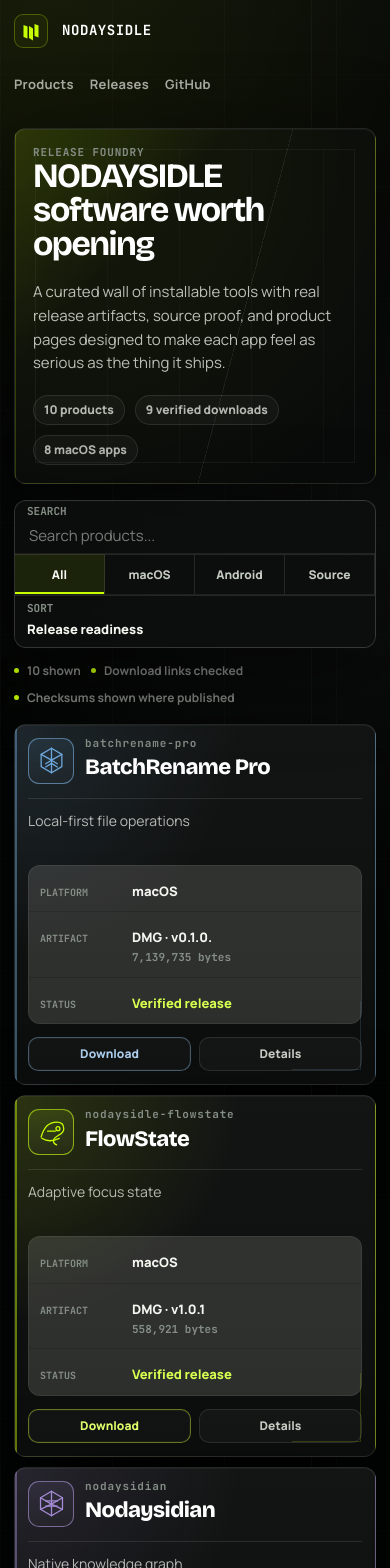
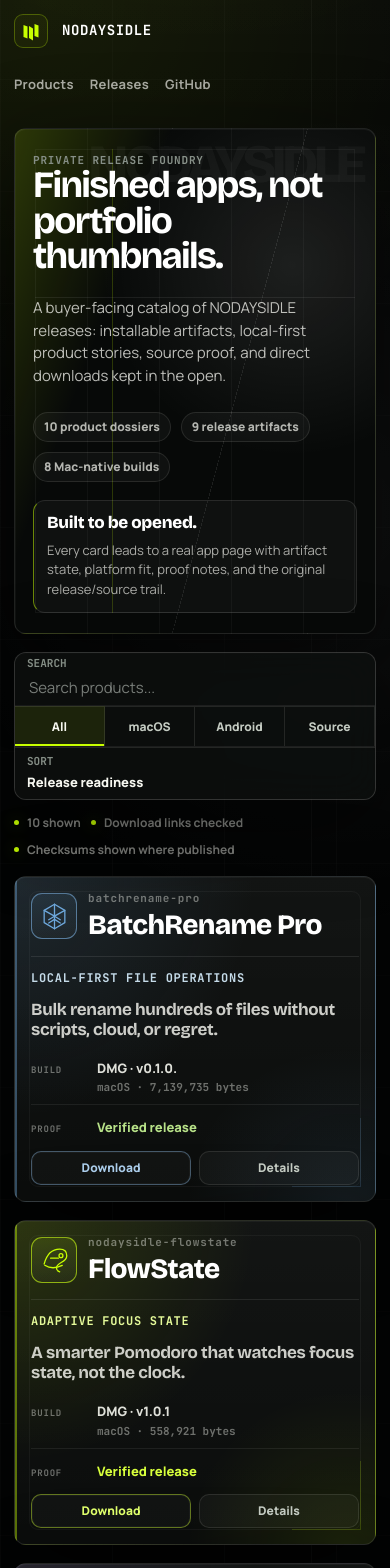
Before and after one commit to nodaysidle/nodaysidle-project-pages, a React (Vite) app: page / in a window 390 px wide. Shown: the top 1568 px of the page. Built offline with nearby package versions, Linux system fonts and the light colour scheme.

Commit message:
Elevate foundry catalog product showcase

```diff
--- a/src/main.jsx
+++ b/src/main.jsx
@@ -491,20 +491,24 @@ function Home() {
 
       <section className="catalog-hero" aria-labelledby="catalog-title">
         <div className="hero-copy">
-          <p className="kicker">Release foundry</p>
-          <h1 id="catalog-title">NODAYSIDLE software worth opening</h1>
-          <p className="hero-lede">A curated wall of installable tools with real release artifacts, source proof, and product pages designed to make each app feel as serious as the thing it ships.</p>
+          <p className="kicker">Private release foundry</p>
+          <h1 id="catalog-title">Finished apps, not portfolio thumbnails.</h1>
+          <p className="hero-lede">A buyer-facing catalog of NODAYSIDLE releases: installable artifacts, local-first product stories, source proof, and direct downloads kept in the open.</p>
           <div className="hero-proof" aria-label="Catalog proof summary">
-            <span>{projects.length} products</span>
-            <span>{verifiedDownloads} verified downloads</span>
-            <span>{counts.macOS || 0} macOS apps</span>
+            <span>{projects.length} product dossiers</span>
+            <span>{verifiedDownloads} release artifacts</span>
+            <span>{counts.macOS || 0} Mac-native builds</span>
+          </div>
+          <div className="hero-statement" aria-label="Foundry promise">
+            <strong>Built to be opened.</strong>
+            <span>Every card leads to a real app page with artifact state, platform fit, proof notes, and the original release/source trail.</span>
           </div>
         </div>
         <aside className={`featured-release ${productClass(featured)}`} aria-label="Featured verified release">
           <div className="featured-top">
             <div className="product-icon large"><ProjectMark project={featured} /></div>
             <div>
-              <p className="kicker">Featured dossier</p>
+              <p className="kicker">Current spotlight</p>
               <h2>{featured.name}</h2>
             </div>
           </div>
@@ -582,10 +586,10 @@ function Home() {
                 </div>
               </a>
               <p className="product-category">{project.tag}</p>
-              <dl className="card-meta">
-                <div className="meta-platform"><dt>Platform</dt><dd>{meta.platform}</dd></div>
-                <div className="meta-artifact"><dt>Artifact</dt><dd>{meta.type} · {projectVersion(meta)}<span>{meta.size}</span></dd></div>
-                <div className={meta.canDownload ? 'meta-status status-ok' : 'meta-status status-bad'}><dt>Status</dt><dd>{meta.releaseState}</dd></div>
+              <p className="product-narrative">{project.headline}</p>
+              <dl className="card-meta" aria-label={`${project.name} release dossier`}>
+                <div className="meta-artifact"><dt>Build</dt><dd>{meta.type} · {projectVersion(meta)}<span>{meta.platform} · {meta.size}</span></dd></div>
+                <div className={meta.canDownload ? 'meta-status status-ok' : 'meta-status status-bad'}><dt>Proof</dt><dd>{meta.releaseState}</dd></div>
               </dl>
               {project.linkIssue && <p className="link-issue">{project.linkIssue}</p>}
               <ActionLinks project={project} meta={meta} compact />
@@ -635,6 +639,10 @@ function ProjectPage({ project }) {
             </div>
           </div>
           <p className="summary">{project.summary}</p>
+          <div className="detail-value-card" aria-label="Product value">
+            <span>Why it matters</span>
+            <strong>{project.headline}</strong>
+          </div>
           <div className="detail-badges" aria-label="Product metadata">
             <span>{project.tag}</span>
             <span>{meta.platform}</span>
--- a/src/styles.css
+++ b/src/styles.css
@@ -1457,3 +1457,384 @@ dt {
     animation-duration: .01ms !important;
   }
 }
+
+/* Senior buyer-facing pass: turn the release ledger into a product showcase without changing release data. */
+.catalog-shell {
+  background:
+    radial-gradient(circle at 50% -10%, rgba(200,255,0,.07), transparent 30rem),
+    linear-gradient(180deg, rgba(255,255,255,.018), transparent 340px),
+    linear-gradient(90deg, transparent 0 calc(50% - 590px), rgba(200,255,0,.11) calc(50% - 590px) calc(50% - 588px), transparent calc(50% - 588px));
+}
+
+.catalog-hero {
+  grid-template-columns: minmax(0, 1fr) minmax(350px, 410px);
+  gap: 20px;
+  margin-bottom: 18px;
+}
+
+.hero-copy {
+  min-height: 470px;
+  padding: 54px 58px 38px;
+  justify-content: end;
+  background:
+    linear-gradient(110deg, rgba(200,255,0,.19), transparent 29%),
+    radial-gradient(circle at 77% 27%, rgba(255,255,255,.09), transparent 12rem),
+    linear-gradient(105deg, transparent 0 59%, rgba(255,255,255,.09) 59% 59.14%, transparent 59.14%),
+    repeating-linear-gradient(90deg, rgba(255,255,255,.034) 0 1px, transparent 1px 72px),
+    rgba(8,10,9,.96);
+}
+
+.hero-copy::before {
+  inset: 20px;
+  background:
+    linear-gradient(90deg, transparent 0 24%, rgba(200,255,0,.27) 24% 24.12%, transparent 24.12%),
+    linear-gradient(0deg, transparent 0 68%, rgba(255,255,255,.11) 68% 68.12%, transparent 68.12%);
+}
+
+.hero-copy::after {
+  content: 'NODAYSIDLE';
+  position: absolute;
+  right: 34px;
+  top: 28px;
+  color: rgba(255,255,255,.035);
+  font: 800 clamp(58px, 8vw, 118px)/.8 'Bricolage Grotesque', sans-serif;
+  letter-spacing: -.08em;
+  pointer-events: none;
+}
+
+.catalog-hero h1 {
+  max-width: 820px;
+  font-size: clamp(54px, 6.2vw, 88px);
+  line-height: .88;
+}
+
+.hero-lede {
+  max-width: 760px;
+  margin-top: 22px;
+  font-size: 18px;
+  line-height: 1.55;
+}
+
+.hero-statement {
+  position: relative;
+  z-index: 1;
+  max-width: 720px;
+  margin-top: 24px;
+  padding: 15px 16px;
+  display: grid;
+  grid-template-columns: 170px minmax(0, 1fr);
+  gap: 16px;
+  align-items: baseline;
+  border: 1px solid rgba(255,255,255,.1);
+  border-left-color: rgba(200,255,0,.5);
+  border-radius: 12px;
+  background: rgba(255,255,255,.035);
+}
+
+.hero-statement strong {
+  color: #fff;
+  font: 800 18px/1.1 'Bricolage Grotesque', sans-serif;
+  letter-spacing: -.02em;
+}
+
+.hero-statement span {
+  color: rgba(244,245,239,.68);
+  font-size: 13px;
+  line-height: 1.5;
+}
+
+.hero-proof {
+  margin-top: 24px;
+}
+
+.featured-release {
+  padding: 28px;
+  gap: 20px;
+  background:
+    linear-gradient(90deg, color-mix(in srgb, var(--accent) 50%, transparent) 0 2px, transparent 2px),
+    radial-gradient(circle at 18% 0%, color-mix(in srgb, var(--accent) 18%, transparent), transparent 18rem),
+    radial-gradient(circle at 86% 88%, color-mix(in srgb, var(--accent) 10%, transparent), transparent 12rem),
+    rgba(10,13,13,.94);
+}
+
+.featured-release h2 {
+  font-size: 34px;
+}
+
+.featured-meta {
+  grid-template-columns: repeat(3, minmax(0, 1fr));
+  gap: 0;
+}
+
+.featured-meta div {
+  min-width: 0;
+  padding: 14px;
+}
+
+.featured-meta dd {
+  overflow-wrap: anywhere;
+}
+
+.product-grid {
+  gap: 18px;
+  align-items: stretch;
+}
+
+.product-card {
+  min-height: 430px;
+  padding: 20px;
+  gap: 14px;
+  grid-template-rows: auto auto minmax(86px, auto) auto auto;
+  background:
+    linear-gradient(90deg, color-mix(in srgb, var(--accent) 42%, transparent) 0 2px, transparent 2px),
+    radial-gradient(circle at 0% 0%, color-mix(in srgb, var(--accent) 14%, transparent), transparent 15rem),
+    radial-gradient(circle at 92% 102%, color-mix(in srgb, var(--accent) 9%, transparent), transparent 10rem),
+    linear-gradient(180deg, rgba(255,255,255,.045), rgba(255,255,255,.01)),
+    rgba(9,11,10,.96);
+}
+
+.product-card::before {
+  content: '';
+  position: absolute;
+  inset: 14px;
+  border: 1px solid rgba(255,255,255,.045);
+  border-radius: 9px;
+  pointer-events: none;
+}
+
+.product-card-main,
+.product-category,
+.product-narrative,
+.card-meta,
+.card-actions,
+.link-issue {
+  position: relative;
+  z-index: 1;
+}
+
+.product-card-main {
+  padding-bottom: 16px;
+  border-bottom-color: rgba(255,255,255,.09);
+}
+
+.product-copy p {
+  color: rgba(244,245,239,.43);
+}
+
+.product-copy h2 {
+  font-size: 28px;
+}
+
+.product-category {
+  min-height: 0;
+  color: color-mix(in srgb, var(--accent) 36%, #f6f7f0);
+  font: 800 12px/1.25 JetBrains Mono, ui-monospace, monospace;
+  text-transform: uppercase;
+  letter-spacing: .06em;
+}
+
+.product-narrative {
+  margin: 0;
+  color: rgba(246,247,240,.82);
+  font: 700 18px/1.18 'Bricolage Grotesque', Manrope, sans-serif;
+  letter-spacing: -.02em;
+}
+
+.product-card .card-meta {
+  align-self: end;
+  border: 0;
+  background: transparent;
+  gap: 8px;
+  overflow: visible;
+}
+
+.product-card .card-meta div {
+  padding: 0;
+  display: grid;
+  grid-template-columns: 58px minmax(0, 1fr);
+  gap: 12px;
+  align-items: baseline;
+  background: transparent;
+}
+
+.product-card .card-meta div + div {
+  padding-top: 8px;
+  border-top: 1px solid rgba(255,255,255,.07);
+}
+
+.product-card .card-meta dt {
+  color: rgba(244,245,239,.42);
+  font-size: 9px;
+  letter-spacing: .09em;
+}
+
+.product-card .card-meta dd {
+  color: rgba(246,247,240,.9);
+  font-size: 13px;
+}
+
+.product-card .meta-artifact dd span {
+  color: rgba(244,245,239,.42);
+}
+
+.product-card .status-ok dd {
+  color: color-mix(in srgb, var(--accent) 35%, #dfff5a) !important;
+}
+
+.card-actions {
+  align-self: end;
+}
+
+.detail-copy {
+  padding: 38px;
+}
+
+.detail-copy .summary {
+  max-width: 830px;
+}
+
+.detail-value-card {
+  position: relative;
+  z-index: 1;
+  max-width: 820px;
+  margin-top: 22px;
+  padding: 18px 20px;
+  border: 1px solid rgba(255,255,255,.1);
+  border-left-color: color-mix(in srgb, var(--accent) 55%, rgba(255,255,255,.12));
+  border-radius: 12px;
+  background: rgba(255,255,255,.034);
+}
+
+.detail-value-card span {
+  display: block;
+  margin-bottom: 9px;
+  color: rgba(244,245,239,.44);
+  font: 700 10px/1 JetBrains Mono, ui-monospace, monospace;
+  text-transform: uppercase;
+  letter-spacing: .09em;
+}
+
+.detail-value-card strong {
+  display: block;
+  color: #fff;
+  font: 800 25px/1.08 'Bricolage Grotesque', sans-serif;
+  letter-spacing: -.025em;
+}
+
+.detail-badges {
+  margin-top: 22px;
+}
+
+.detail-copy .actions {
+  margin-top: 24px;
+}
+
+.proof-strip {
+  grid-template-columns: 1.15fr .95fr .95fr 1.15fr;
+}
+
+.proof-strip div {
+  min-height: 106px;
+  align-items: flex-start;
+  padding-top: 22px;
+  background:
+    linear-gradient(180deg, rgba(255,255,255,.035), rgba(255,255,255,.012)),
+    rgba(10,12,11,.9);
+}
+
+.features article {
+  min-height: 190px;
+  display: flex;
+  flex-direction: column;
+}
+
+.features h2 {
+  font-size: 26px;
+}
+
+.features p {
+  margin-top: auto;
+}
+
+@media (max-width: 1120px) {
+  .catalog-hero,
+  .featured-meta,
+  .proof-strip {
+    grid-template-columns: 1fr;
+  }
+
+  .product-card {
+    min-height: 390px;
+  }
+}
+
+@media (max-width: 680px) {
+  .catalog-shell {
+    padding: 14px;
+  }
+
+  .hero-copy {
+    min-height: 0;
+    padding: 26px 18px 20px;
+  }
+
+  .hero-copy::after {
+    right: 12px;
+    top: 14px;
+    font-size: 54px;
+  }
+
+  .catalog-hero h1,
+  .detail-copy h1 {
+    font-size: 37px;
+    line-height: .96;
+  }
+
+  .hero-lede,
+  .summary {
+    font-size: 15px;
+    line-height: 1.52;
+  }
+
+  .hero-statement {
+    grid-template-columns: 1fr;
+    gap: 8px;
+    margin-top: 18px;
+    padding: 13px;
+  }
+
+  .hero-statement strong {
+    font-size: 17px;
+  }
+
+  .product-card {
+    min-height: 0;
+    padding: 16px;
+    grid-template-rows: auto;
+  }
+
+  .product-narrative {
+    font-size: 17px;
+  }
+
+  .product-card .card-meta div {
+    grid-template-columns: 54px minmax(0, 1fr);
+  }
+
+  .detail-copy {
+    padding: 18px;
+  }
+
+  .detail-value-card {
+    padding: 14px;
+  }
+
+  .detail-value-card strong {
+    font-size: 20px;
+  }
+
+  .proof-strip div,
+  .features article {
+    min-height: 0;
+  }
+}
```
